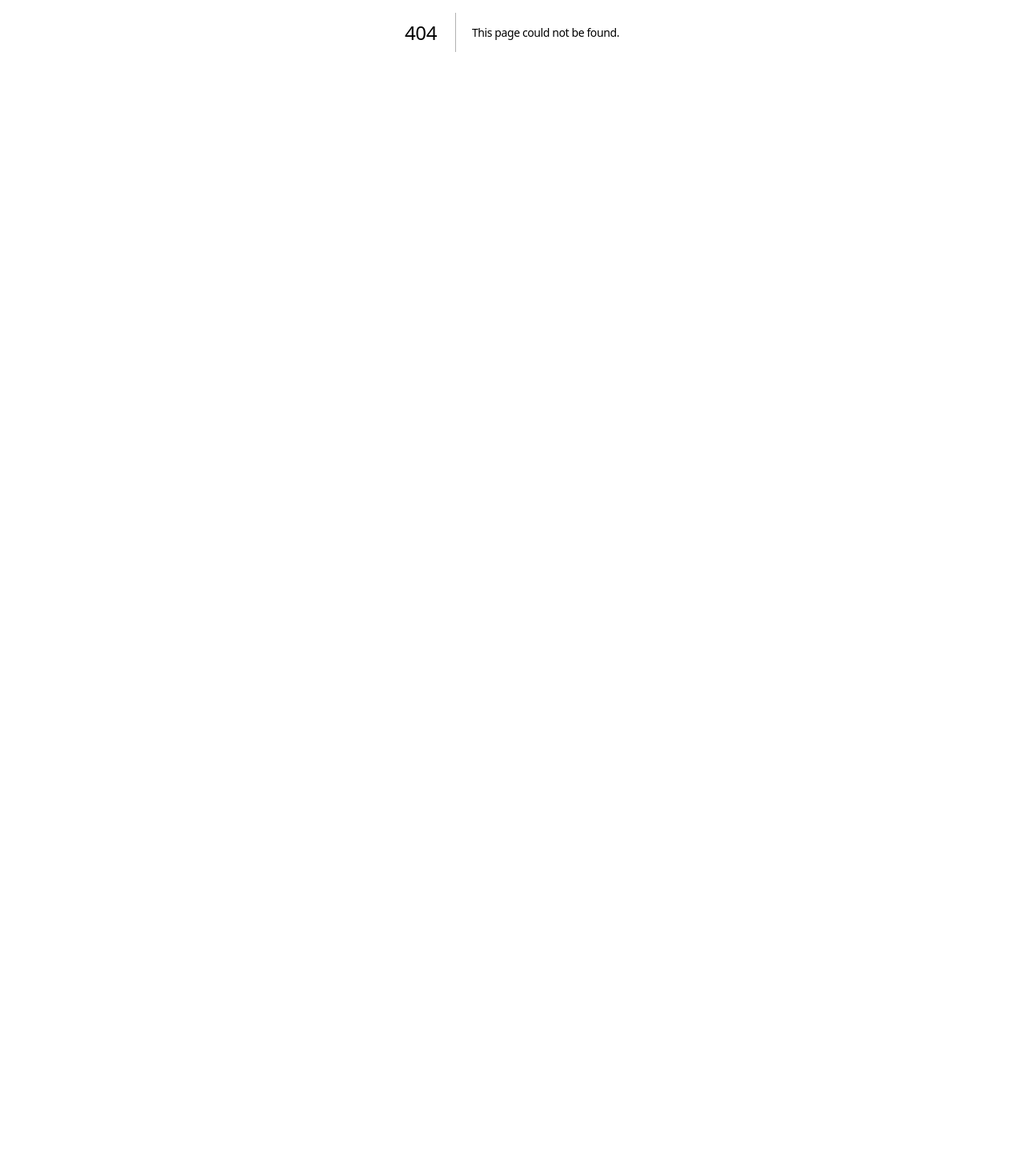
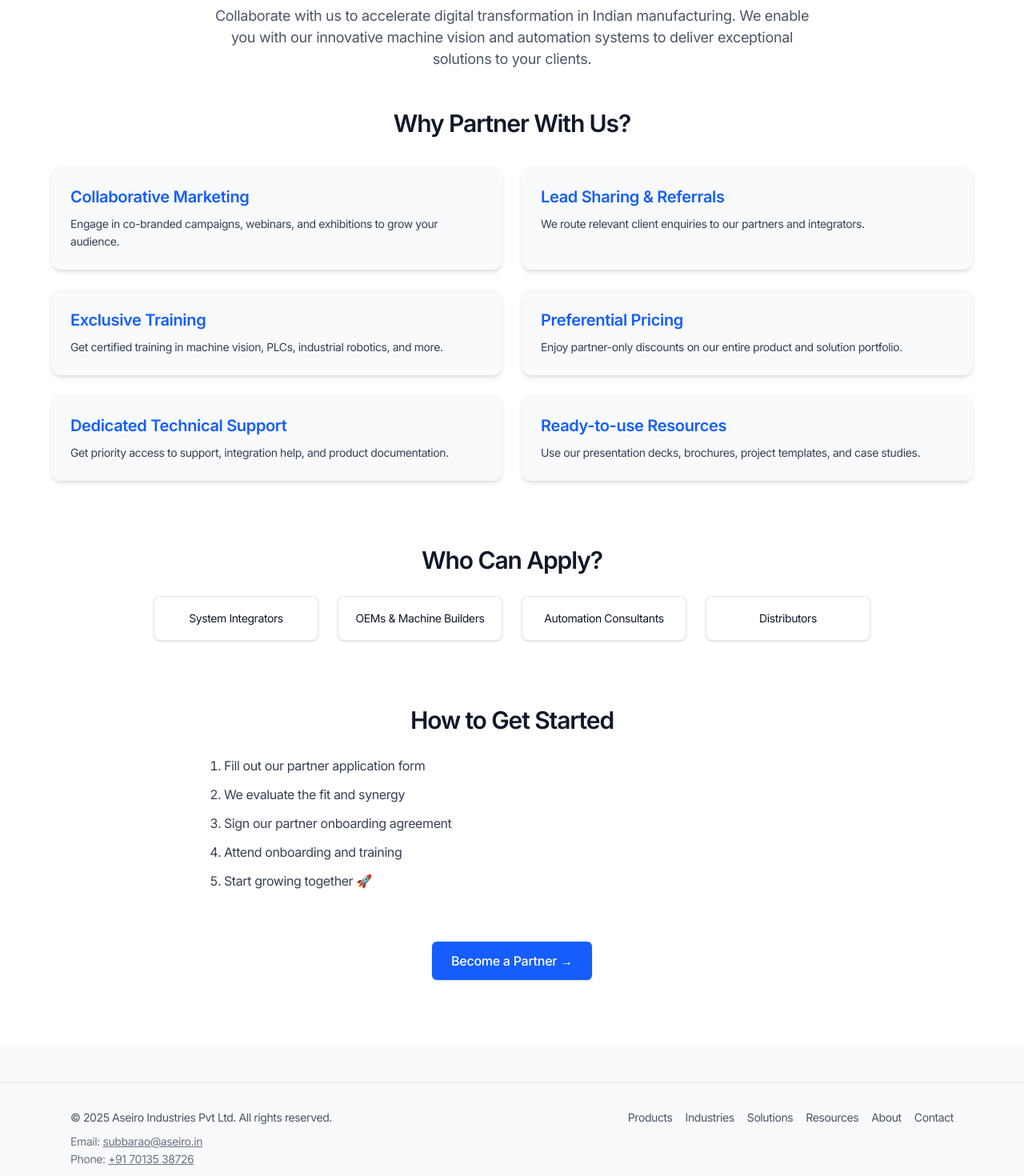
Before and after one commit to pradyumna-aseiro/Vercel-website, a Next.js app: page /partner in a window 1280 px wide. Before the commit this address had no page. Shown: the part 360-1830 px from the top of the page at 80% size. Before the commit the page ends 800 px from the top, so only its background shows below. Built offline with nearby package versions, Linux system fonts and the light colour scheme.

Commit message:
added partner page

```diff
--- a/app/(default)/about/page.tsx
+++ b/app/(default)/about/page.tsx
@@ -17,7 +17,7 @@ export default function AboutPage() {
       image: "/team/team-abhijeet.png",
       email: "info@aseiro.in",
       linkedin: "https://www.linkedin.com/in/abhijeet-madnurkar-27a15142/",
-      desc: `With 17+ years in industrial automation, Abhijeet built Vinayak Automation Products (VAP) into a well-known brand across Hyderabad and South India...`,
+      desc: `With 17+ years in industrial automation, Abhijeet built Vinayak Automation Products (VAP) into a well-known brand across Hyderabad and South India. His strong relationships with OEMs, integrators, and factories have made him a trusted name in the industry. He has helped hundreds of clients adopt reliable automation solutions, from PLCs and HMIs to sensors and motion control. At Aseiro, he brings this powerful network and on-ground experience to deliver practical, modern automation and machine vision systems.`,
       reverse: false,
     },
     {
@@ -26,7 +26,7 @@ export default function AboutPage() {
       image: "/team/team-pradyumna.png",
       email: "pradyumna@aseiro.in",
       linkedin: "https://www.linkedin.com/in/pradyumnam/",
-      desc: `With a Master’s in Robotics from the University of Sheffield and hands-on experience at Rivelin Robotics...`,
+      desc: `With a Master’s in Robotics from the University of Sheffield and hands-on experience at Rivelin Robotics, Pradyumna has contributed to building microfactories, custom end-of-arm tooling, and PLC-integrated robotic systems. His work spans global automation deployments in aerospace and defense sectors. Backed by a UK Global Talent Visa, his vision is to scale Aseiro into a global provider of machine vision and automation solutions. At Aseiro, he leads the development of intelligent robotic and vision systems tailored to the evolving needs of modern manufacturing.`,
       reverse: true,
     },
     {
@@ -35,7 +35,7 @@ export default function AboutPage() {
       image: "/team/team-subbarao.png",
       email: "subbarao@aseiro.in",
       linkedin: "https://www.linkedin.com/in/subbarao-business-development-171119301/",
-      desc: `With 16+ years of leadership roles at Piramal, TATA, and Mojay Group Companies...`,
+      desc: `With 16+ years of leadership roles at Piramal, TATA, and Mojay Group Companies, Subbarao brings deep experience in product and systems design, embedded systems, SPM, plant automation, machine vision, and robotics. He has led multi-disciplinary teams across global offshore development centres in both IT and manufacturing industries. At Aseiro, he leads the Business Development function, actively driving new enquiries and orders. He holds a degree in Mechanical Engineering from Pune University and a Master’s in Operations Management from BITS Pilani.`,
       reverse: false,
     },
     {
@@ -44,7 +44,7 @@ export default function AboutPage() {
       image: "/team/team-sriranga.png",
       email: "design.sriranga@aseiro.in",
       linkedin: "https://www.linkedin.com/in/sriranga-puppala-656428200",
-      desc: `Sriranga is an Automation Engineer with a Bachelor's in Electrical and Electronics Engineering and experience in the Semiconductor Industry...`,
+      desc: `Sriranga is an Automation Engineer with a Bachelor's in Electrical and Electronics Engineering and experience in the Semiconductor Industry. He specializes in Industrial Automation and Embedded Systems, combining hardware and software to build smart automation solutions. At ASEIRO, he designs and implements custom systems using PLCs (Siemens, ABB, Delta, RENU), HMIs, embedded controllers, and industrial cameras. His work focuses on Vision Robotics for material handling and industrial automation. Driven by innovation, he aims to create efficient and intelligent automation systems.`,
       reverse: true,
     },
     {
@@ -53,7 +53,7 @@ export default function AboutPage() {
       image: "/team/team-parth.png",
       email: "design.parth@aseiro.in",
       linkedin: "https://www.linkedin.com/in/parth-madnurkar-3b1123279/",
-      desc: `With a strong foundation in Instrumentation and Control Engineering and experience at Vinayak Automation Products...`,
+      desc: `With a strong foundation in Instrumentation and Control Engineering from Vishwakarma Institute of Technology and experience at Vinayak Automation Products, Parth has contributed to PLC programming, 3D modeling, machine vision, and advanced robotics. His work spans IoT-based healthcare devices, energy-harvesting solutions, and voice-controlled robotics, reflected in multiple publications and intellectual property filings. Driven by a passion for automation and innovative problem-solving, he aims to scale next-generation technologies across various industries. At Aseiro Industries, Parth leads efforts in machine vision, industrial automation, and robotics, shaping the future of modern manufacturing.`,
       reverse: false,
     },
   ];
@@ -67,13 +67,13 @@ export default function AboutPage() {
             <div className="pt-16">
               <h1 className="text-4xl font-bold mb-6">About Aseiro Industries</h1>
               <p className="text-gray-700 text-lg mb-4">
-                <strong>Aseiro Industries Pvt Ltd</strong> was founded to help manufacturers adopt Industry 4.0 standards by integrating robotics, machine vision, and advanced automation into production lines...
+                <strong>Aseiro Industries Pvt Ltd</strong> was founded to help manufacturers adopt Industry 4.0 standards by integrating robotics, machine vision, and advanced automation into production lines. Our mission is to eliminate human error, boost productivity, and deliver consistent quality across industrial processes.
               </p>
               <p className="text-gray-700 text-lg mb-4">
-                We bring together the technical innovation of a modern startup and the trusted legacy of <strong>Vinayak Automation Products</strong>...
+                We bring together the technical innovation of a modern startup and the trusted legacy of <strong>Vinayak Automation Products</strong> - a respected name in industrial automation and instrumentation since 2007. With over 17 years of experience and 10,000 clients, Vinayak Automation has sold various products including sensors, drives, encoders, PLCs, HMIs, and VFDs to clients across sectors.
               </p>
               <p className="text-gray-700 text-lg">
-                Aseiro was launched to cater to custom requirements in quality inspection, industrial robotics, and smart automation...
+              Aseiro was launched to cater to custom requirements in quality inspection, industrial robotics, and smart automation, blending new-generation vision systems with time-tested control architectures. We believe in transforming conventional manufacturing into intelligent, self-optimizing factories.
               </p>
             </div>
           </FadeInOnScroll>
@@ -83,10 +83,10 @@ export default function AboutPage() {
               <h2 className="text-3xl font-bold mb-10">What Sets Us Apart</h2>
               <div className="grid md:grid-cols-2 gap-8">
                 {[
-                  { icon: FaPuzzlePiece, title: "Custom-Tailored Systems", desc: "We create modular solutions that fit perfectly into your factory setup..." },
-                  { icon: FaTools, title: "End-to-End Support", desc: "From planning and integration to training and maintenance..." },
-                  { icon: FaRobot, title: "Innovative Integration", desc: "We blend machine vision, robotics, and real-time controls..." },
-                  { icon: FaCheckCircle, title: "Proven Track Record", desc: "Over 10,000 clients trust our systems..." },
+                  { icon: FaPuzzlePiece, title: "Custom-Tailored Systems", desc: "We create modular solutions that fit perfectly into your factory setup—whether it's a small upgrade or a full transformation." },
+                  { icon: FaTools, title: "End-to-End Support", desc: "From planning and integration to training and maintenance—we stay with you every step of the way." },
+                  { icon: FaRobot, title: "Innovative Integration", desc: "We blend machine vision, robotics, and real-time controls for faster inspection and lower costs—up to 70% inspection time reduction." },
+                  { icon: FaCheckCircle, title: "Proven Track Record", desc: "Over 10,000 clients trust our systems to deliver reliable performance across industries." },
                 ].map((item, i) => (
                   <FadeInOnScroll key={i} delay={i * 0.1}>
                     <div className="bg-slate-50 p-6 rounded-xl shadow-md hover:shadow-lg transition">
@@ -156,19 +156,6 @@ export default function AboutPage() {
               ))}
             </div>
           </FadeInOnScroll>
-
-          <FadeInOnScroll>
-            <div>
-              <h2 className="text-3xl font-bold mb-4">Our Mission & Vision</h2>
-              <p className="text-gray-700 text-lg mb-4">
-                Our mission is to empower Indian manufacturing with advanced automation technologies that meet global standards.
-              </p>
-              <p className="text-gray-700 text-lg">
-                We envision a future where every production line is intelligent, efficient, and free from manual errors.
-              </p>
-            </div>
-          </FadeInOnScroll>
-
         </div>
       </section>
     </PageTransition>
--- /dev/null
+++ b/app/(default)/partner/page.tsx
@@ -0,0 +1,103 @@
+"use client";
+
+import CTAButton from "@/components/CTA-button";
+import PageTransition from "@/components/page-transition";
+import FadeInOnScroll from "@/components/fade-in-on-scroll";
+
+export default function PartnerPage() {
+  return (
+    <PageTransition>
+      <section className="pt-32 pb-20 px-4 bg-white text-center">
+        <FadeInOnScroll>
+          <h1 className="text-4xl font-bold mb-6">Partner With Aseiro Industries</h1>
+          <p className="text-gray-600 text-lg max-w-3xl mx-auto mb-12">
+            Collaborate with us to accelerate digital transformation in Indian manufacturing.
+            We enable you with our innovative machine vision and automation systems to deliver
+            exceptional solutions to your clients.
+          </p>
+        </FadeInOnScroll>
+
+        <FadeInOnScroll delay={0.1}>
+          <h2 className="text-3xl font-semibold mb-8">Why Partner With Us?</h2>
+          <div className="grid gap-6 md:grid-cols-2 max-w-6xl mx-auto text-left">
+            {[
+              {
+                title: "Collaborative Marketing",
+                desc: "Engage in co-branded campaigns, webinars, and exhibitions to grow your audience.",
+              },
+              {
+                title: "Lead Sharing & Referrals",
+                desc: "We route relevant client enquiries to our partners and integrators.",
+              },
+              {
+                title: "Exclusive Training",
+                desc: "Get certified training in machine vision, PLCs, industrial robotics, and more.",
+              },
+              {
+                title: "Preferential Pricing",
+                desc: "Enjoy partner-only discounts on our entire product and solution portfolio.",
+              },
+              {
+                title: "Dedicated Technical Support",
+                desc: "Get priority access to support, integration help, and product documentation.",
+              },
+              {
+                title: "Ready-to-use Resources",
+                desc: "Use our presentation decks, brochures, project templates, and case studies.",
+              },
+            ].map((item, index) => (
+              <FadeInOnScroll key={index} delay={index * 0.1}>
+                <div className="bg-slate-50 p-6 rounded-xl shadow-md hover:shadow-lg transition h-full">
+                  <h3 className="text-xl font-semibold text-blue-600 mb-2">{item.title}</h3>
+                  <p className="text-gray-700 text-sm">{item.desc}</p>
+                </div>
+              </FadeInOnScroll>
+            ))}
+          </div>
+        </FadeInOnScroll>
+
+        <FadeInOnScroll delay={0.2}>
+          <div className="mt-20">
+            <h2 className="text-3xl font-semibold mb-6">Who Can Apply?</h2>
+            <div className="grid grid-cols-2 md:grid-cols-4 gap-6 text-sm max-w-4xl mx-auto">
+              {[
+                "System Integrators",
+                "OEMs & Machine Builders",
+                "Automation Consultants",
+                "Distributors",
+              ].map((label, i) => (
+                <div key={i} className="bg-white border rounded-lg py-4 px-3 shadow hover:shadow-lg transition">
+                  {label}
+                </div>
+              ))}
+            </div>
+          </div>
+        </FadeInOnScroll>
+
+        <FadeInOnScroll delay={0.3}>
+          <div className="mt-20 max-w-3xl mx-auto text-left">
+            <h2 className="text-3xl font-semibold text-center mb-6">How to Get Started</h2>
+            <ol className="list-decimal pl-6 space-y-3 text-gray-700 text-left">
+              <li>Fill out our partner application form</li>
+              <li>We evaluate the fit and synergy</li>
+              <li>Sign our partner onboarding agreement</li>
+              <li>Attend onboarding and training</li>
+              <li>Start growing together 🚀</li>
+            </ol>
+          </div>
+        </FadeInOnScroll>
+
+        <FadeInOnScroll delay={0.4}>
+          <div className="mt-16 text-center">
+            <CTAButton
+              href="mailto:partnerships@aseiro.in"
+              text="Become a Partner →"
+              variant="primary"
+              isExternal
+            />
+          </div>
+        </FadeInOnScroll>
+      </section>
+    </PageTransition>
+  );
+}
--- a/components/ui/header.tsx
+++ b/components/ui/header.tsx
@@ -120,6 +120,11 @@ export default function Header() {
                   </Link>
                 </li>
                 <li>
+                  <Link className="font-medium text-gray-600 hover:text-gray-900" href="/partner">
+                    Partner
+                  </Link>
+                </li>
+                <li>
                   <Link className="font-medium text-gray-600 hover:text-gray-900" href="/contact">
                     Contact
                   </Link>
```
